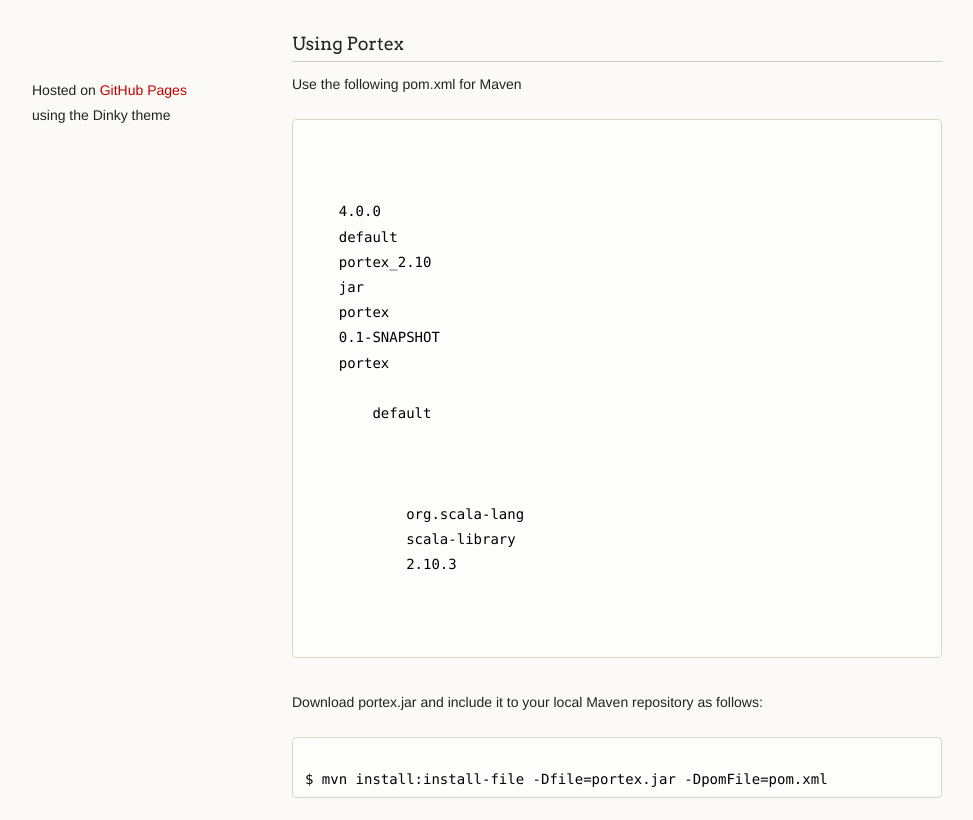
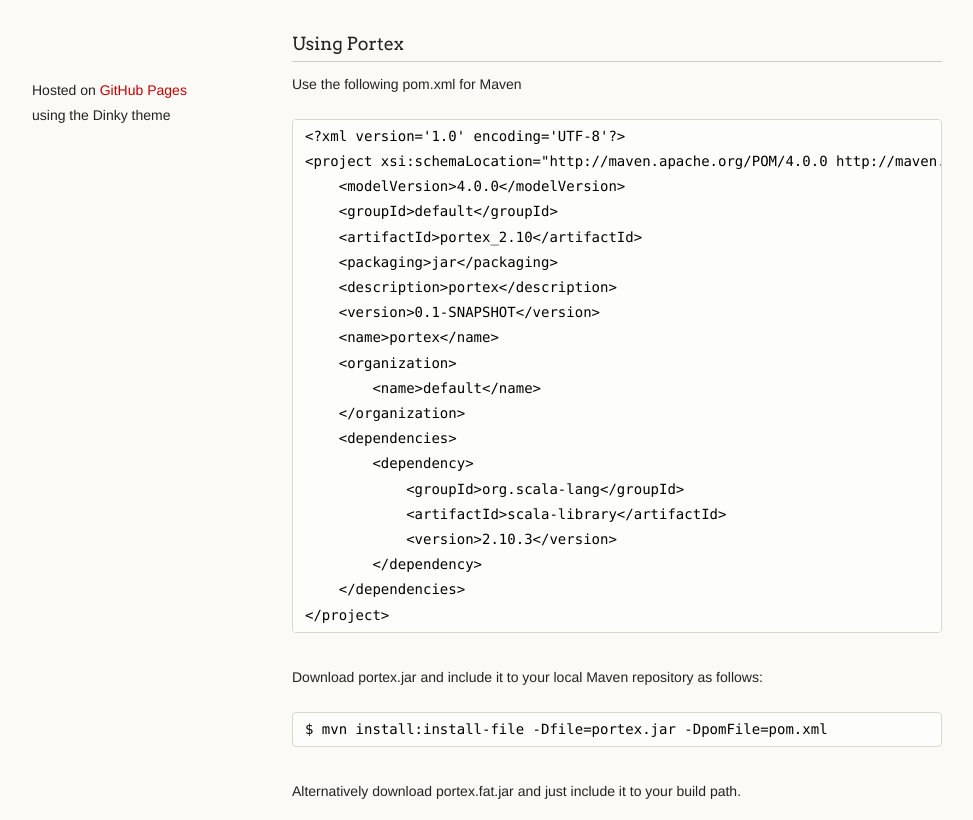
Before and after one commit to struppigel/PortEx, a plain HTML site: page index.html in a window 1280 px wide. Shown: the part 640-1460 px from the top of the page, without its empty margins (18-991 px from the left). Drawn offline with Linux system fonts and the light colour scheme.

Commit message:
maven pom corrected

```diff
--- a/index.html
+++ b/index.html
@@ -60,33 +60,31 @@ PortEx is written in Java and Scala, but targeted for Java applications.</p>
 
 <p>Use the following pom.xml for Maven</p>
 
-<pre><code>
-<?xml version='1.0' encoding='UTF-8'?>
-<project xsi:schemaLocation="http://maven.apache.org/POM/4.0.0 http://maven.apache.org/xsd/maven-4.0.0.xsd" xmlns:xsi="http://www.w3.org/2001/XMLSchema-instance" xmlns="http://maven.apache.org/POM/4.0.0">
-    <modelVersion>4.0.0</modelVersion>
-    <groupId>default</groupId>
-    <artifactId>portex_2.10</artifactId>
-    <packaging>jar</packaging>
-    <description>portex</description>
-    <version>0.1-SNAPSHOT</version>
-    <name>portex</name>
-    <organization>
-        <name>default</name>
-    </organization>
-    <dependencies>
-        <dependency>
-            <groupId>org.scala-lang</groupId>
-            <artifactId>scala-library</artifactId>
-            <version>2.10.3</version>
-        </dependency>
-    </dependencies>
-</project>
+<pre><code>&lt;?xml version='1.0' encoding='UTF-8'?&gt;
+&lt;project xsi:schemaLocation="http://maven.apache.org/POM/4.0.0 http://maven.apache.org/xsd/maven-4.0.0.xsd" xmlns:xsi="http://www.w3.org/2001/XMLSchema-instance" xmlns="http://maven.apache.org/POM/4.0.0"&gt;
+    &lt;modelVersion&gt;4.0.0&lt;/modelVersion&gt;
+    &lt;groupId&gt;default&lt;/groupId&gt;
+    &lt;artifactId&gt;portex_2.10&lt;/artifactId&gt;
+    &lt;packaging&gt;jar&lt;/packaging&gt;
+    &lt;description&gt;portex&lt;/description&gt;
+    &lt;version&gt;0.1-SNAPSHOT&lt;/version&gt;
+    &lt;name&gt;portex&lt;/name&gt;
+    &lt;organization&gt;
+        &lt;name&gt;default&lt;/name&gt;
+    &lt;/organization&gt;
+    &lt;dependencies&gt;
+        &lt;dependency&gt;
+            &lt;groupId&gt;org.scala-lang&lt;/groupId&gt;
+            &lt;artifactId&gt;scala-library&lt;/artifactId&gt;
+            &lt;version&gt;2.10.3&lt;/version&gt;
+        &lt;/dependency&gt;
+    &lt;/dependencies&gt;
+&lt;/project&gt;
 </code></pre>
 
 <p>Download portex.jar and include it to your local Maven repository as follows:</p>
 
-<pre><code>
-$ mvn install:install-file -Dfile=portex.jar -DpomFile=pom.xml
+<pre><code>$ mvn install:install-file -Dfile=portex.jar -DpomFile=pom.xml
 </code></pre>
 
 <p>Alternatively download portex.fat.jar and just include it to your build path.</p>
```
